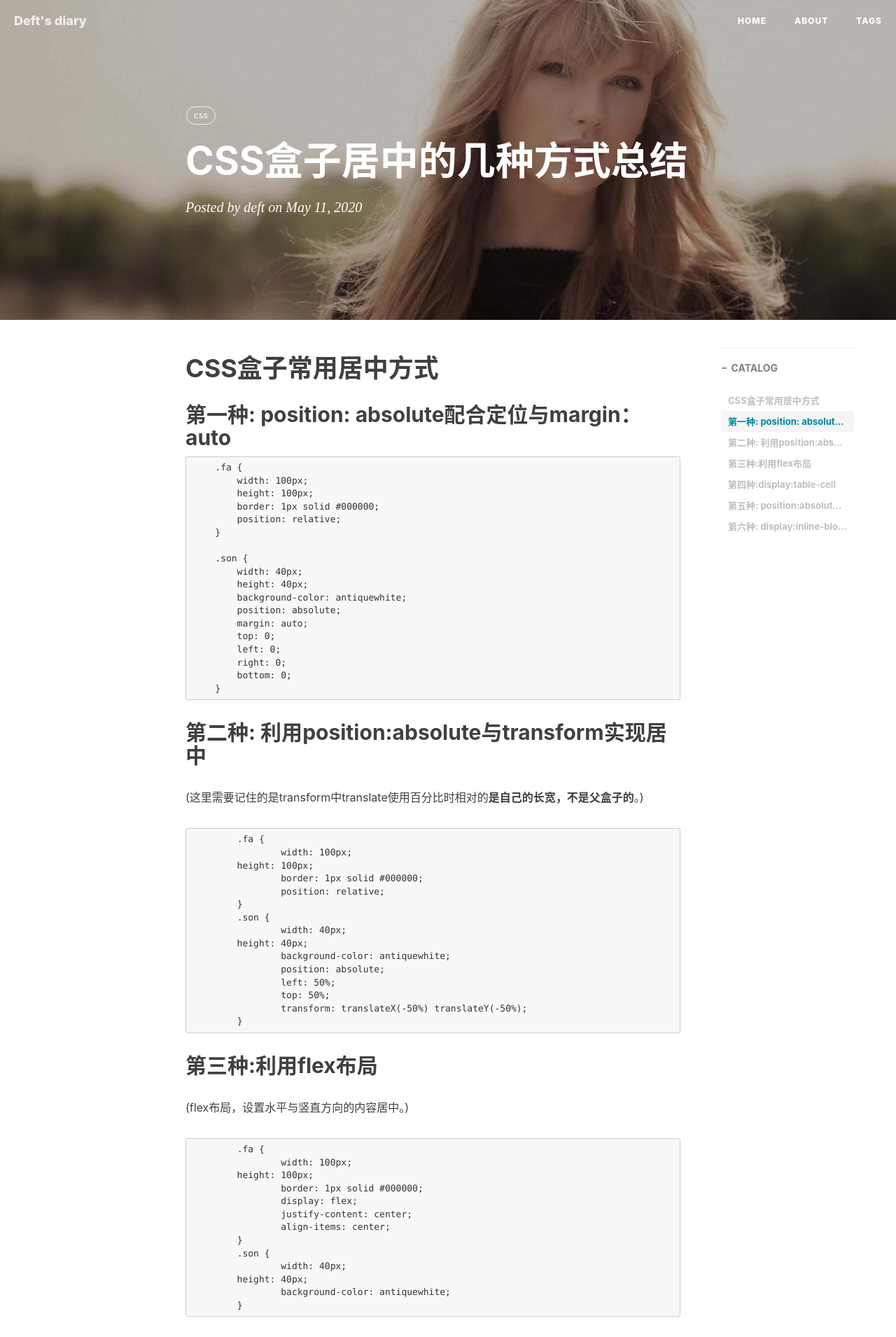
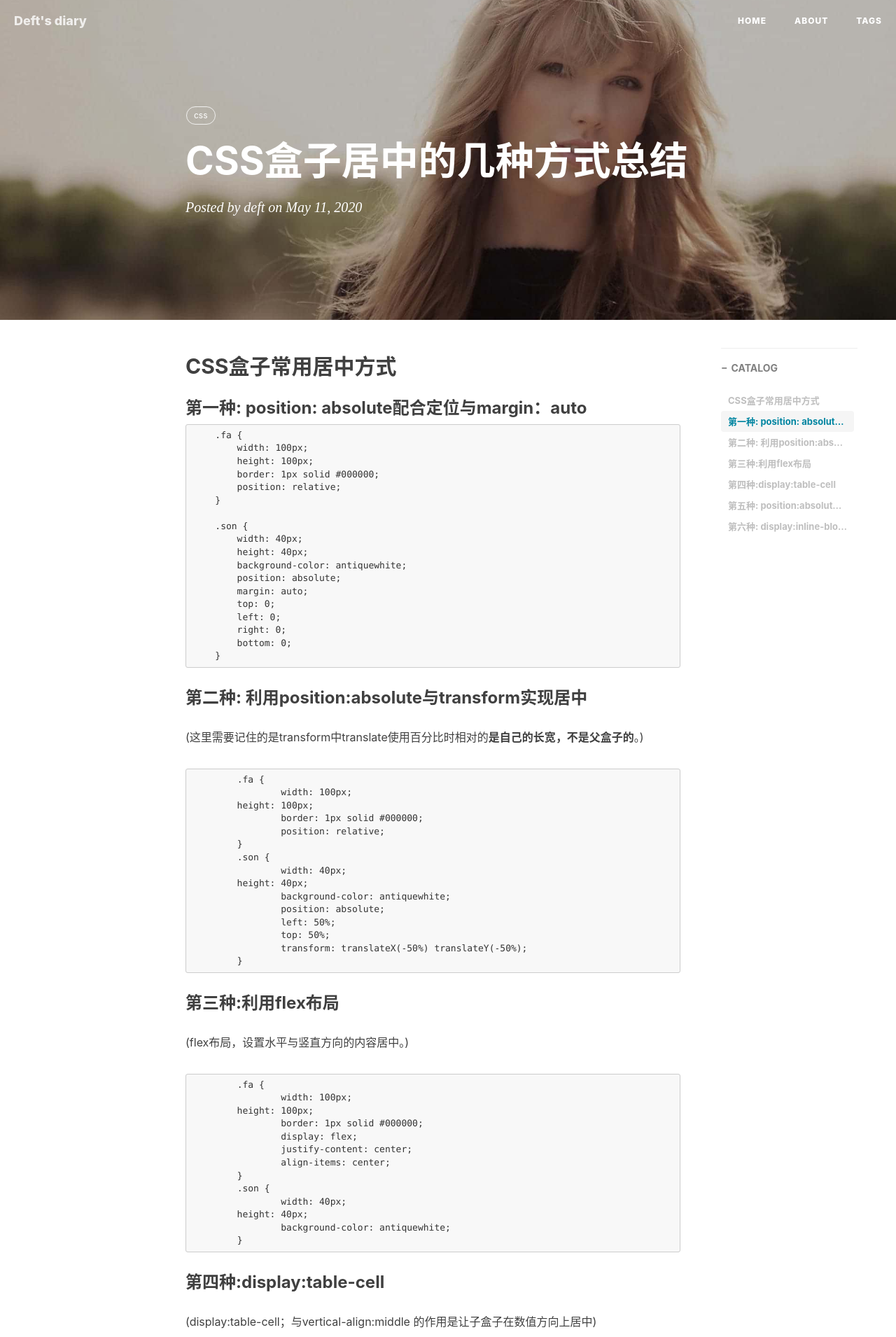
Before and after one commit to codingwithdeft/codingwithdeft.github.io, a Jekyll site: the page built from _posts/2020-05-11-CSS盒子居中的几种方式.md, in a window 1280 px wide. Shown: the top 1910 px of the page at 70% size. Built offline with Jekyll 4.4.1, drawn with Linux system fonts in a browser that asks for light colours; nearby versions of some CDN libraries; comment, search, counter and statistics services are not loaded.

Commit message:
Add files via upload

```diff
--- a/_posts/2020-05-11-CSS盒子居中的几种方式.md
+++ b/_posts/2020-05-11-CSS盒子居中的几种方式.md
@@ -9,9 +9,9 @@ catalog: true
 tags:
     - css
 ---
-# CSS盒子常用居中方式   #
+## CSS盒子常用居中方式   ##
 
-## 第一种: **position: absolute**配合定位与**margin：auto**    ##
+### 第一种: **position: absolute**配合定位与**margin：auto**    ###
         .fa {
             width: 100px;
             height: 100px;
@@ -32,7 +32,7 @@ tags:
         }
 
 
-## 第二种: 利用**position:absolute与transform**实现居中
+### 第二种: 利用**position:absolute与transform**实现居中
 
 (这里需要记住的是transform中translate使用百分比时相对的**是自己的长宽，不是父盒子的**。)
 
@@ -53,7 +53,7 @@ tags:
 		}
 
 
-## 第三种:利用**flex**布局   ##
+### 第三种:利用**flex**布局   ###
 (flex布局，设置水平与竖直方向的内容居中。)
 
 
@@ -73,7 +73,7 @@ tags:
 
 
 
-## 第四种:**display:table-cell**
+### 第四种:**display:table-cell**
 (display:table-cell；与vertical-align:middle 的作用是让子盒子在数值方向上居中)
 
 margin:auto;则让子盒子在水平方向居中，若只想让盒子在某个方向居中，去掉另一个就可以了。
@@ -93,7 +93,7 @@ margin:auto;则让子盒子在水平方向居中，若只想让盒子在某个
 		}
 
 
-## 第五种: **position:absolute** 与**负margin**配合
+### 第五种: **position:absolute** 与**负margin**配合
 
 (这种方法只适合子盒子长宽固定的情况；)
 
@@ -115,7 +115,7 @@ margin:auto;则让子盒子在水平方向居中，若只想让盒子在某个
 		}
 
 
-## 第六种: **display:inline-block** ##
+### 第六种: **display:inline-block** ###
 
 text-align:center 让子盒子水平居中，
 
```
